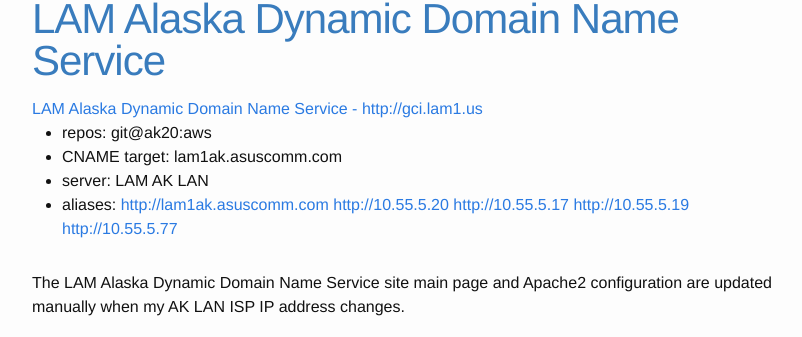
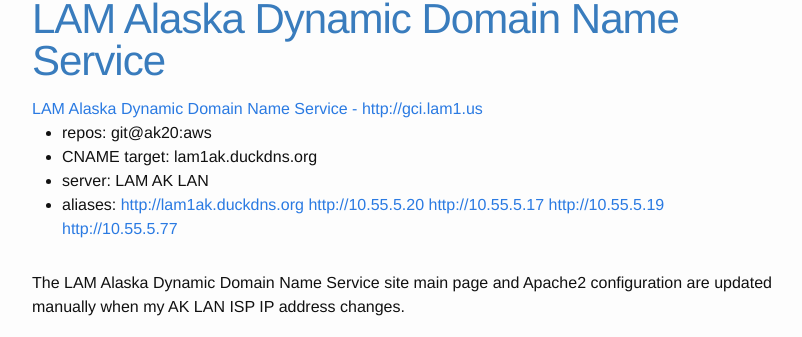
Before and after one commit to LAMurakami/blog, a Jekyll site: the page built from _websites/0030-gci.md, in a window 1280 px wide. Shown: the part 90-427 px from the top of the page, without its empty margins (238-1040 px from the left). Built offline with Jekyll 4.4.1, drawn with Linux system fonts in a browser that asks for light colours.

Commit message:
Change gci DDNS alias

```diff
--- a/_websites/0030-gci.md
+++ b/_websites/0030-gci.md
@@ -2,8 +2,8 @@
 title:  "LAM Alaska Dynamic Domain Name Service"
 repos: git@ak20:aws
 w_url: http://gci.lam1.us
-CNAME_target: lam1ak.asuscomm.com
-aliases: http://lam1ak.asuscomm.com http://10.55.5.20 http://10.55.5.17 http://10.55.5.19 http://10.55.5.77
+CNAME_target: lam1ak.duckdns.org
+aliases: http://lam1ak.duckdns.org http://10.55.5.20 http://10.55.5.17 http://10.55.5.19 http://10.55.5.77
 server: LAM AK LAN
 layout: website
 ---
```
